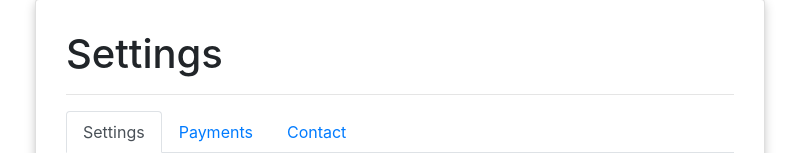
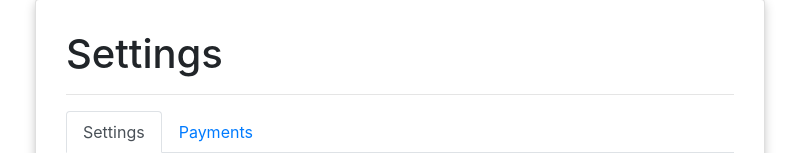
Before and after one commit to abidgulshahid/gym-management, a Django app: template gym_dashboard/templates/gym_dashboard/settings.html in a window 1280 px wide. Shown: the part 137-290 px from the top of the page, without its empty margins (240-1039 px from the left). Run offline with Django 4.2, Linux system fonts and the light colour scheme; the template is opened without the code that fills it: values that come from a table or form of the project are taken from there, others are empty; some libraries are stand-ins or nearby versions.

Commit message:
Update settings.html

```diff
--- a/gym_dashboard/templates/gym_dashboard/settings.html
+++ b/gym_dashboard/templates/gym_dashboard/settings.html
@@ -18,9 +18,7 @@
   <li class="nav-item">
     <a class="nav-link" id="profile-tab" data-toggle="tab" href="#profile" role="tab" aria-controls="profile" aria-selected="false">Payments</a>
   </li>
-  <li class="nav-item">
-    <a class="nav-link" id="contact-tab" data-toggle="tab" href="#contact" role="tab" aria-controls="contact" aria-selected="false">Contact</a>
-  </li>
+
 </ul>
 
 <div class="tab-content" id="myTabContent">
```
